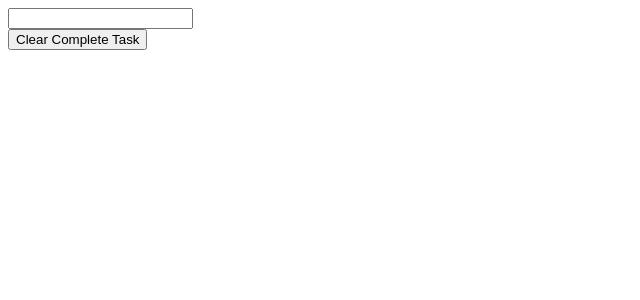
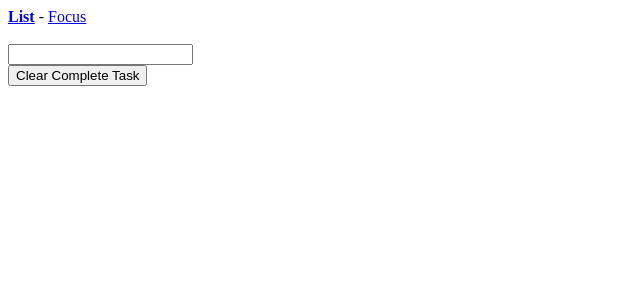
Before and after one commit to Sapkota00Basanta/Todo-List-React-Typescript, a React (Vite) app: page / in a window 1280 px wide. Shown: the top 300 px of the page, without its empty margins (0-640 px from the left). Built offline with nearby package versions, Linux system fonts and the light colour scheme.

Commit message:
Added navigation feature with active style properties

```diff
--- a/src/App.tsx
+++ b/src/App.tsx
@@ -1,5 +1,6 @@
 // Import Third-Party Modules
 import React from 'react';
+import { NavLink } from 'react-router-dom';
 import { BrowserRouter, Route, Routes } from 'react-router-dom';
 import { Focus } from './components/Focus/Focus';
 
@@ -14,6 +15,27 @@ import { IAppProps } from './types/App.types';
 export const App: React.FC<IAppProps> = () => {
   return (
     <BrowserRouter>
+      <nav>
+        <NavLink
+          to="/"
+          style={({ isActive }) => ({
+            fontWeight: isActive ? 'bold' : 'normal',
+          })}
+          end
+        >
+          List
+        </NavLink>{' '}
+        -{' '}
+        <NavLink
+          to="/focus"
+          style={({ isActive }) => ({
+            fontWeight: isActive ? 'bold' : 'normal',
+          })}
+        >
+          Focus
+        </NavLink>
+      </nav>
+      <br />
       <Routes>
         <Route path="/" element={<Listview />} />
         <Route path="/focus" element={<Focus />} />
```
